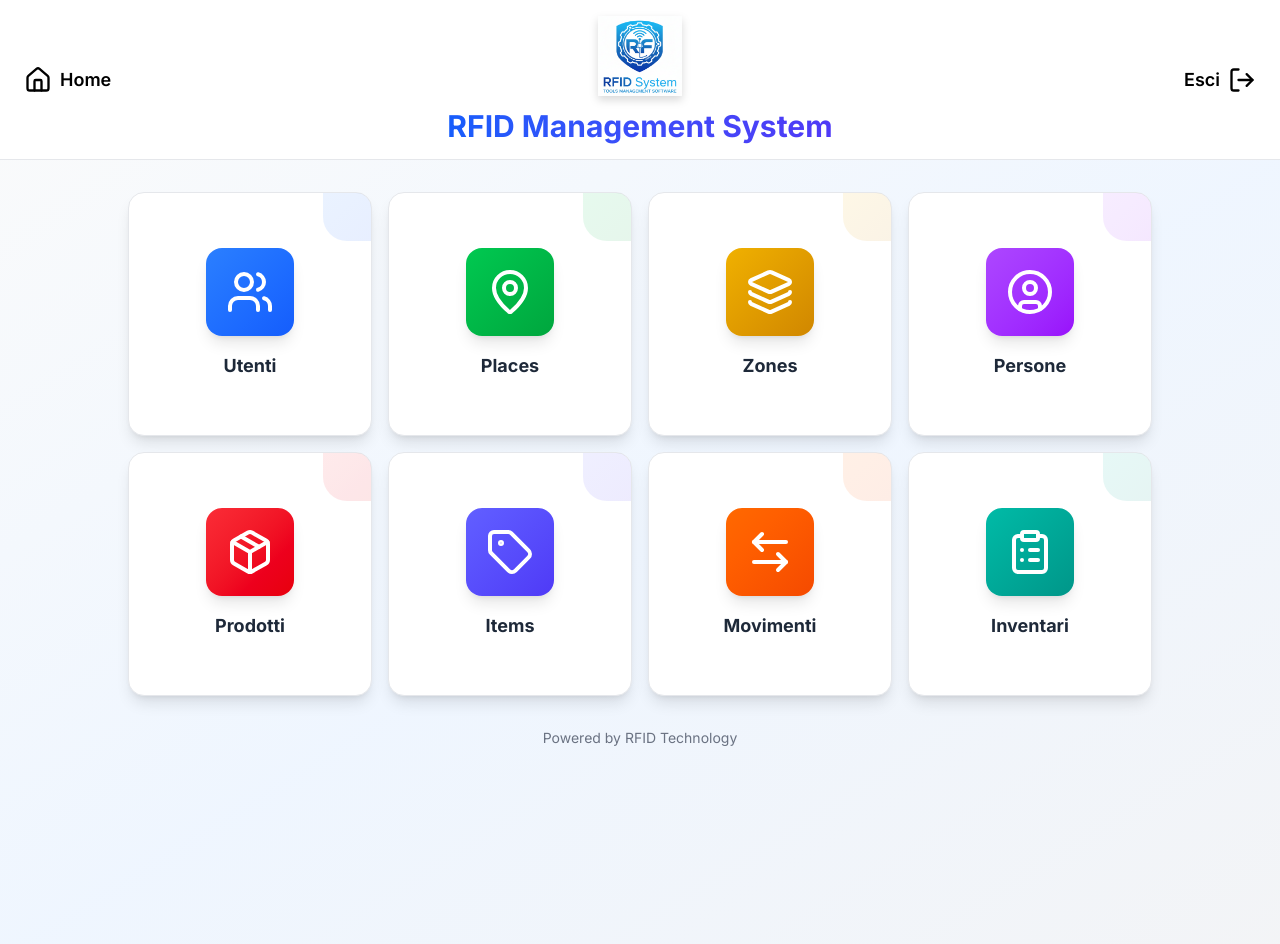
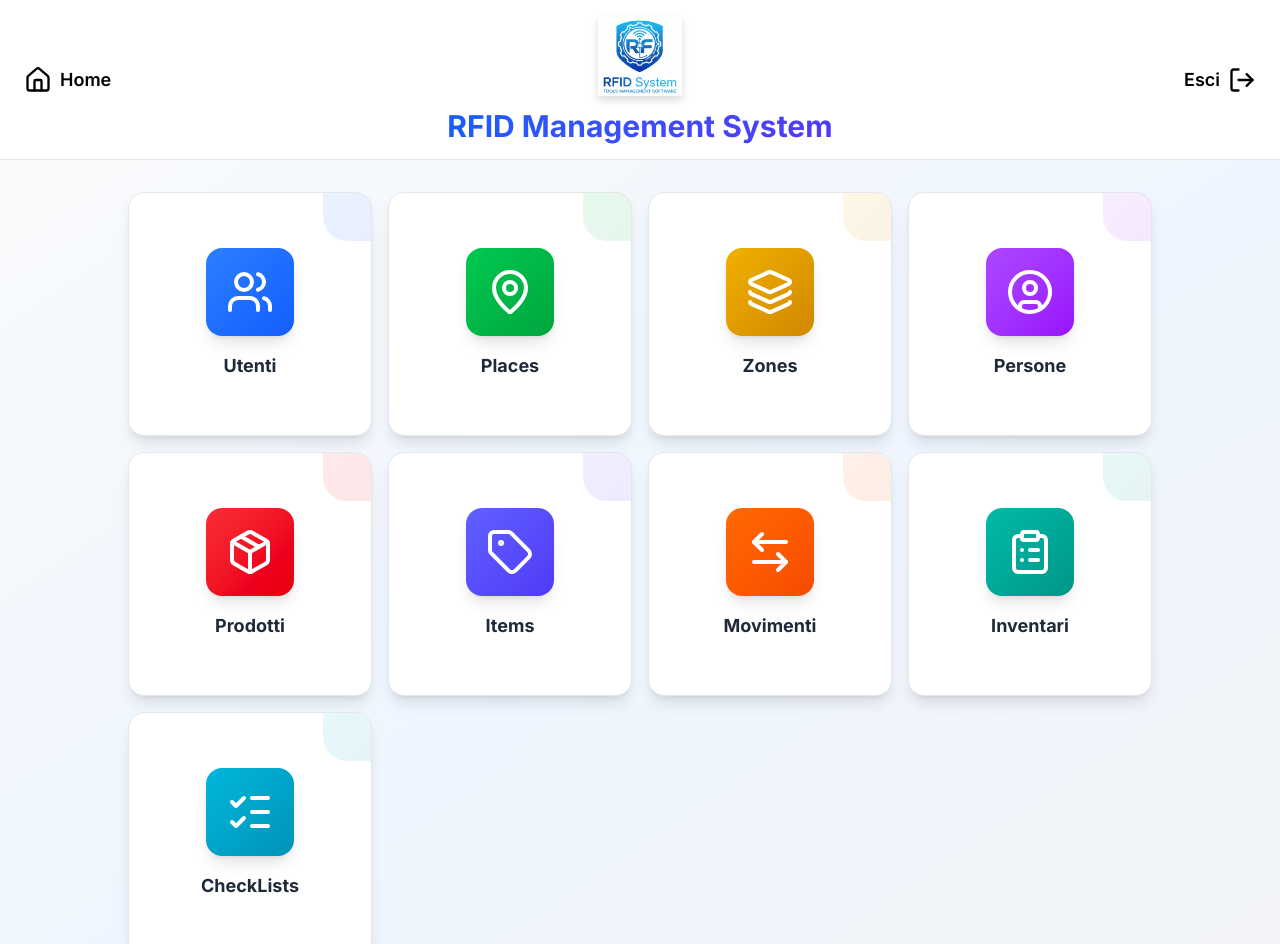
Before and after one commit to guidoguidetti-wq/Web_RFID, a Next.js app: page /menu in a window 1280 px wide. Shown: the top 944 px of the page. Built offline with nearby package versions, Linux system fonts and the light colour scheme.

Commit message:
CheckList1

```diff
--- a/src/app/menu/page.tsx
+++ b/src/app/menu/page.tsx
@@ -8,7 +8,8 @@ import {
   Package,
   Tag,
   ArrowLeftRight,
-  ClipboardList
+  ClipboardList,
+  ListChecks
 } from 'lucide-react';
 import Link from 'next/link';
 
@@ -21,6 +22,7 @@ const menuItems = [
   { name: 'Items', icon: Tag, href: '/items', color: 'from-indigo-500 to-indigo-600' },
   { name: 'Movimenti', icon: ArrowLeftRight, href: '/movimenti', color: 'from-orange-500 to-orange-600' },
   { name: 'Inventari', icon: ClipboardList, href: '/inventories', color: 'from-teal-500 to-teal-600' },
+  { name: 'CheckLists', icon: ListChecks, href: '/checklists', color: 'from-cyan-500 to-cyan-600' },
 ];
 
 export default function MenuPage() {
```
